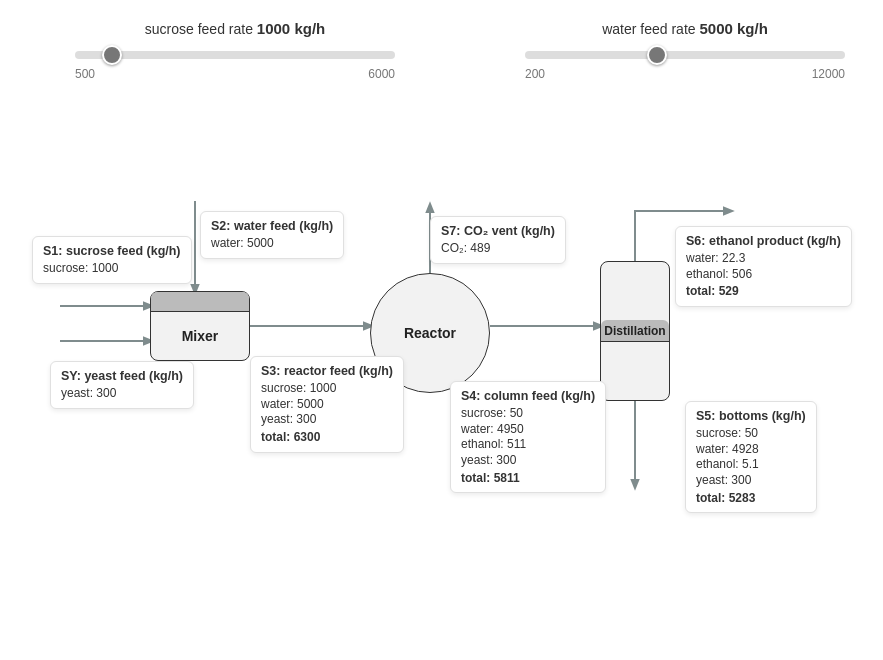
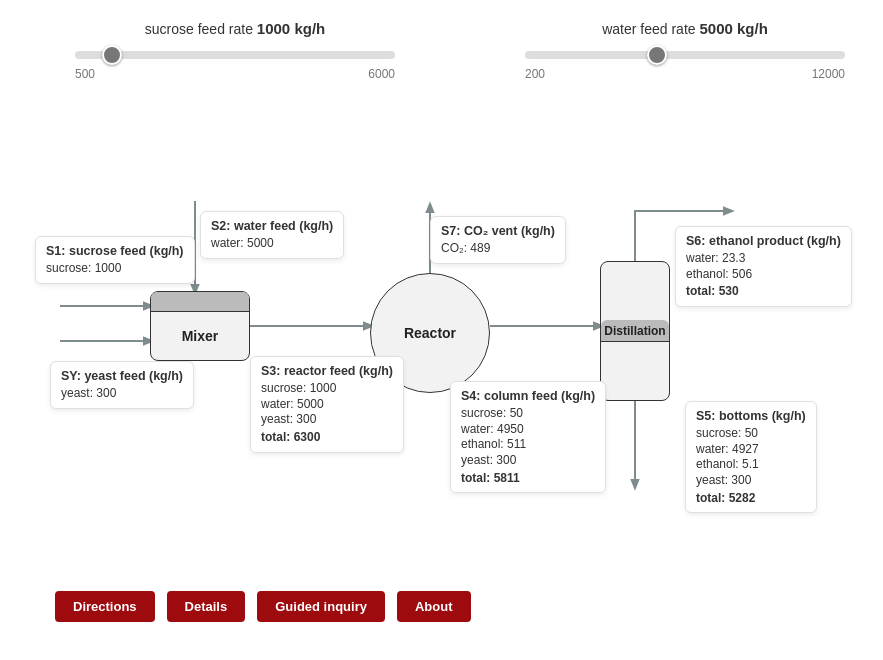
Before and after one commit to myokota812/methanol-fermention, a website: page index.html in a window 1280 px wide. Shown: the whole page, without its empty margins (180-1063 px from the left). Drawn offline with Linux system fonts and the light colour scheme.

Commit message:
Fix HTML encoding issues in index.html

```diff
--- a/index.html
+++ b/index.html
@@ -54,7 +54,6 @@
       width: 100%;
     }
 
-    /* スライダー本体のスタイル */
     input[type=range] {
       -webkit-appearance: none;
       width: 100%;
@@ -65,7 +64,6 @@
       cursor: pointer;
     }
 
-    /* ツマミ（Thumb）のスタイル */
     input[type=range]::-webkit-slider-thumb {
       -webkit-appearance: none;
       appearance: none;
@@ -105,7 +103,6 @@
       background-color: #fff;
     }
 
-    /* SVG Arrows Layer */
     .svg-layer {
       position: absolute;
       top: 0;
@@ -195,16 +192,13 @@
       margin-bottom: 2px;
     }
 
-    /* Specific Card Positions */
-    .card-s1 { top: 135px; left: 22px; }
+    .card-s1 { top: 135px; left: 25px; }
     .card-s2 { top: 110px; left: 190px; }
     .card-sy { top: 260px; left: 40px; }
     .card-s3 { top: 255px; left: 240px; }
     .card-s7 { top: 115px; left: 420px; }
     .card-s4 { top: 280px; left: 440px; }
-    /* 塔頂（右上）：S6 ethanol product */
     .card-s6 { top: 125px; left: 665px; }
-    /* 塔底（右下）：S5 bottoms */
     .card-s5 { top: 300px; left: 675px; }
 
     .card .total {
@@ -267,7 +261,6 @@
 
     <!-- Process Diagram -->
     <div class="diagram-area">
-      <!-- Arrows (SVG Layer) -->
       <svg class="svg-layer">
         <defs>
           <marker id="arrow" viewBox="0 0 10 10" refX="6" refY="5" markerWidth="6" markerHeight="6" orient="auto-start-reverse">
@@ -275,26 +268,13 @@
           </marker>
         </defs>
 
-        <!-- S1 & SY Input Arrows into Mixer -->
         <line x1="50" y1="205" x2="140" y2="205" stroke="#7f8c8d" stroke-width="2" marker-end="url(#arrow)" />
         <line x1="50" y1="240" x2="140" y2="240" stroke="#7f8c8d" stroke-width="2" marker-end="url(#arrow)" />
-
-        <!-- S2 Vertical Water Feed to Mixer -->
         <line x1="185" y1="100" x2="185" y2="190" stroke="#7f8c8d" stroke-width="2" marker-end="url(#arrow)" />
-
-        <!-- Mixer to Reactor (S3) -->
         <line x1="240" y1="225" x2="360" y2="225" stroke="#7f8c8d" stroke-width="2" marker-end="url(#arrow)" />
-
-        <!-- S7 Vent Arrow Up from Reactor -->
         <line x1="420" y1="172" x2="420" y2="105" stroke="#7f8c8d" stroke-width="2" marker-end="url(#arrow)" />
-
-        <!-- Reactor to Distillation (S4) -->
         <line x1="480" y1="225" x2="590" y2="225" stroke="#7f8c8d" stroke-width="2" marker-end="url(#arrow)" />
-
-        <!-- Distillation Top Output (塔頂：S6 Ethanol Product) -->
         <polyline points="625,160 625,110 720,110" fill="none" stroke="#7f8c8d" stroke-width="2" marker-end="url(#arrow)" />
-
-        <!-- Distillation Bottom Output (塔底：S5 Bottoms) -->
         <line x1="625" y1="300" x2="625" y2="385" stroke="#7f8c8d" stroke-width="2" marker-end="url(#arrow)" />
       </svg>
 
@@ -350,7 +330,7 @@
         <div class="total">total: <span id="s4-total">5811</span></div>
       </div>
 
-      <!-- S6: Ethanol Product (塔頂：右上) -->
+      <!-- S6: Ethanol Product -->
       <div class="card card-s6">
         <div class="card-title">S6: ethanol product (kg/h)</div>
         <div>water: <span id="s6-water">23.3</span></div>
@@ -358,7 +338,7 @@
         <div class="total">total: <span id="s6-total">530</span></div>
       </div>
 
-      <!-- S5: Bottoms (塔底：右下) -->
+      <!-- S5: Bottoms -->
       <div class="card card-s5">
         <div class="card-title">S5: bottoms (kg/h)</div>
         <div>sucrose: <span id="s5-sucrose">50</span></div>
@@ -369,51 +349,60 @@
       </div>
     </div>
 
-
+    <!-- Buttons -->
+    <div class="buttons-group">
+      <button class="btn">Directions</button>
+      <button class="btn">Details</button>
+      <button class="btn">Guided inquiry</button>
+      <button class="btn">About</button>
+    </div>
   </div>
 
   <script>
-    // 定数値（反応・分離比率パラメータ）
-    const YEAST_FEED = 300;           // kg/h
-    const CONVERSION_RATE = 0.95;     // ショ糖の反応率 95%
-    const MW_SUCROSE = 342.3;
-    const MW_ETHANOL = 46.07;
+    // 定数・パラメータ定義
+    const YEAST_FEED = 300;           // m_Y (kg/h)
+    const CONVERSION_RATE = 0.95;     // X (反応率 95%)
+    const ETHANOL_RECOVERY = 0.99;    // R (回収率 99%)
+    const X_E = 0.956;                // x_E (質量分率 95.6 wt%)
+
+    // 分子量 (g/mol)
+    const MW_SUCROSE = 342.3;         // M_S
+    const MW_ETHANOL = 46.07;         // M_E
     const MW_CO2 = 44.01;
     const MW_WATER = 18.02;
-
-    // 蒸留塔の分離比率（S4に対する回収率）
-    const ETHANOL_RECOVERY = 0.99; // エタノールの99%が塔頂へ
-    const WATER_RATIO = 0.044;     // 塔頂における水/エタノール比
 
     const inputSucrose = document.getElementById('input-sucrose');
     const inputWater = document.getElementById('input-water');
 
     function calculateProcess() {
+      // m_1S, m_2W
       const sucroseFeed = parseFloat(inputSucrose.value);
       const waterFeed = parseFloat(inputWater.value);
 
-      // スライダー表示更新
+      // UI表示更新
       document.getElementById('lbl-sucrose').textContent = `${sucroseFeed} kg/h`;
       document.getElementById('lbl-water').textContent = `${waterFeed} kg/h`;
 
-      // S1 & S2 & SY
+      // S1, S2
       document.getElementById('s1-sucrose').textContent = sucroseFeed.toFixed(0);
       document.getElementById('s2-water').textContent = waterFeed.toFixed(0);
 
-      // S3: Reactor Feed
+      // S3: Reactor Feed (m_3S, m_3W, m_3Y)
       const s3Total = sucroseFeed + waterFeed + YEAST_FEED;
       document.getElementById('s3-sucrose').textContent = sucroseFeed.toFixed(0);
       document.getElementById('s3-water').textContent = waterFeed.toFixed(0);
       document.getElementById('s3-total').textContent = s3Total.toFixed(0);
 
-      // リアクター計算 (発酵反応: Sucrose + H2O -> 4 Ethanol + 4 CO2)
+      // 反応計算
+      // 反応進行度速度: ξ_dot = X * (m_1S / M_S)
+      const xiDot = CONVERSION_RATE * (sucroseFeed / MW_SUCROSE);
+
       const sucroseReacted = sucroseFeed * CONVERSION_RATE;
       const sucroseUnreacted = sucroseFeed - sucroseReacted;
 
-      const kmolSucroseReacted = sucroseReacted / MW_SUCROSE;
-      const waterConsumed = kmolSucroseReacted * MW_WATER;
-      const ethanolProduced = kmolSucroseReacted * 4 * MW_ETHANOL;
-      const co2Produced = kmolSucroseReacted * 4 * MW_CO2;
+      const waterConsumed = xiDot * MW_WATER;
+      const ethanolProduced = 4 * xiDot * MW_ETHANOL; // m_4E
+      const co2Produced = 4 * xiDot * MW_CO2;
 
       // S7: CO2 Vent
       document.getElementById('s7-co2').textContent = co2Produced.toFixed(0);
@@ -427,19 +416,23 @@
       document.getElementById('s4-ethanol').textContent = ethanolProduced.toFixed(0);
       document.getElementById('s4-total').textContent = s4Total.toFixed(0);
 
-      // S6: Ethanol Product (塔頂：右上)
-      const s6Ethanol = ethanolProduced * ETHANOL_RECOVERY;
-      const s6Water = s6Ethanol * WATER_RATIO;
+      // S6: Distillate (ご指定の式による直計算)
+      // m_6E = 4 * R * X * (M_E / M_S) * m_1S
+      const s6Ethanol = 4 * ETHANOL_RECOVERY * CONVERSION_RATE * (MW_ETHANOL / MW_SUCROSE) * sucroseFeed;
+
+      // m_6W = 4 * ((1 - x_E) / x_E) * R * X * (M_E / M_S) * m_1S
+      const s6Water = 4 * ((1 - X_E) / X_E) * ETHANOL_RECOVERY * CONVERSION_RATE * (MW_ETHANOL / MW_SUCROSE) * sucroseFeed;
+
       const s6Total = s6Ethanol + s6Water;
 
       document.getElementById('s6-ethanol').textContent = s6Ethanol.toFixed(0);
       document.getElementById('s6-water').textContent = s6Water.toFixed(1);
       document.getElementById('s6-total').textContent = s6Total.toFixed(0);
 
-      // S5: Bottoms (塔底：右下)
-      const s5Sucrose = sucroseUnreacted;
-      const s5Water = s4Water - s6Water;
-      const s5Ethanol = ethanolProduced - s6Ethanol;
+      // S5: Bottoms (物質収支: m_5 = m_4 - m_6)
+      const s5Sucrose = sucroseUnreacted;             // m_5S = m_4S
+      const s5Water = s4Water - s6Water;               // m_5W = m_4W - m_6W
+      const s5Ethanol = ethanolProduced - s6Ethanol;   // m_5E = m_4E - m_6E
       const s5Yeast = YEAST_FEED;
       const s5Total = s5Sucrose + s5Water + s5Ethanol + s5Yeast;
 
@@ -449,11 +442,9 @@
       document.getElementById('s5-total').textContent = s5Total.toFixed(0);
     }
 
-    // イベントリスナーの追加（スライダー操作時に再計算）
     inputSucrose.addEventListener('input', calculateProcess);
     inputWater.addEventListener('input', calculateProcess);
 
-    // 初期計算の実行
     calculateProcess();
   </script>
 </body>
```
